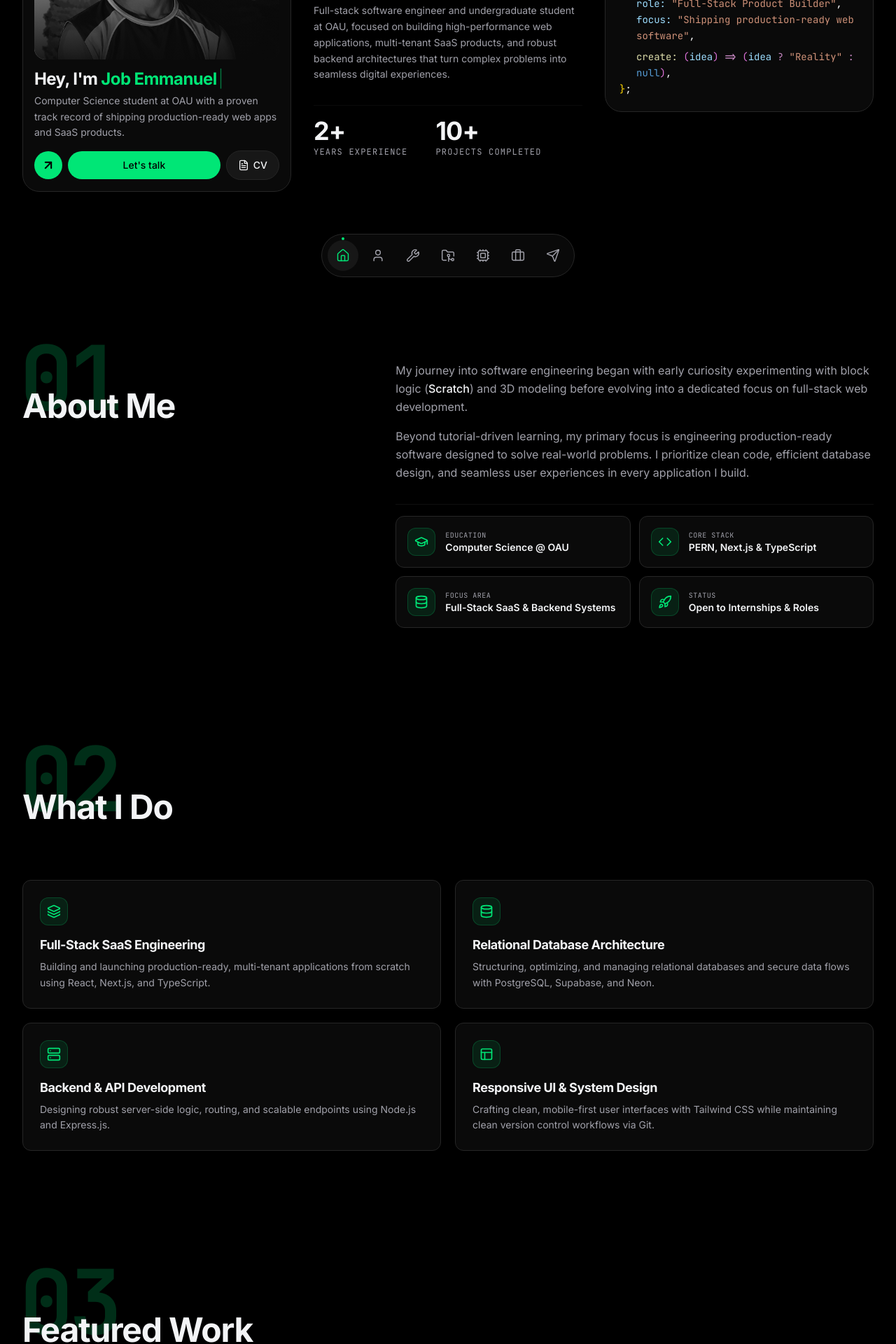
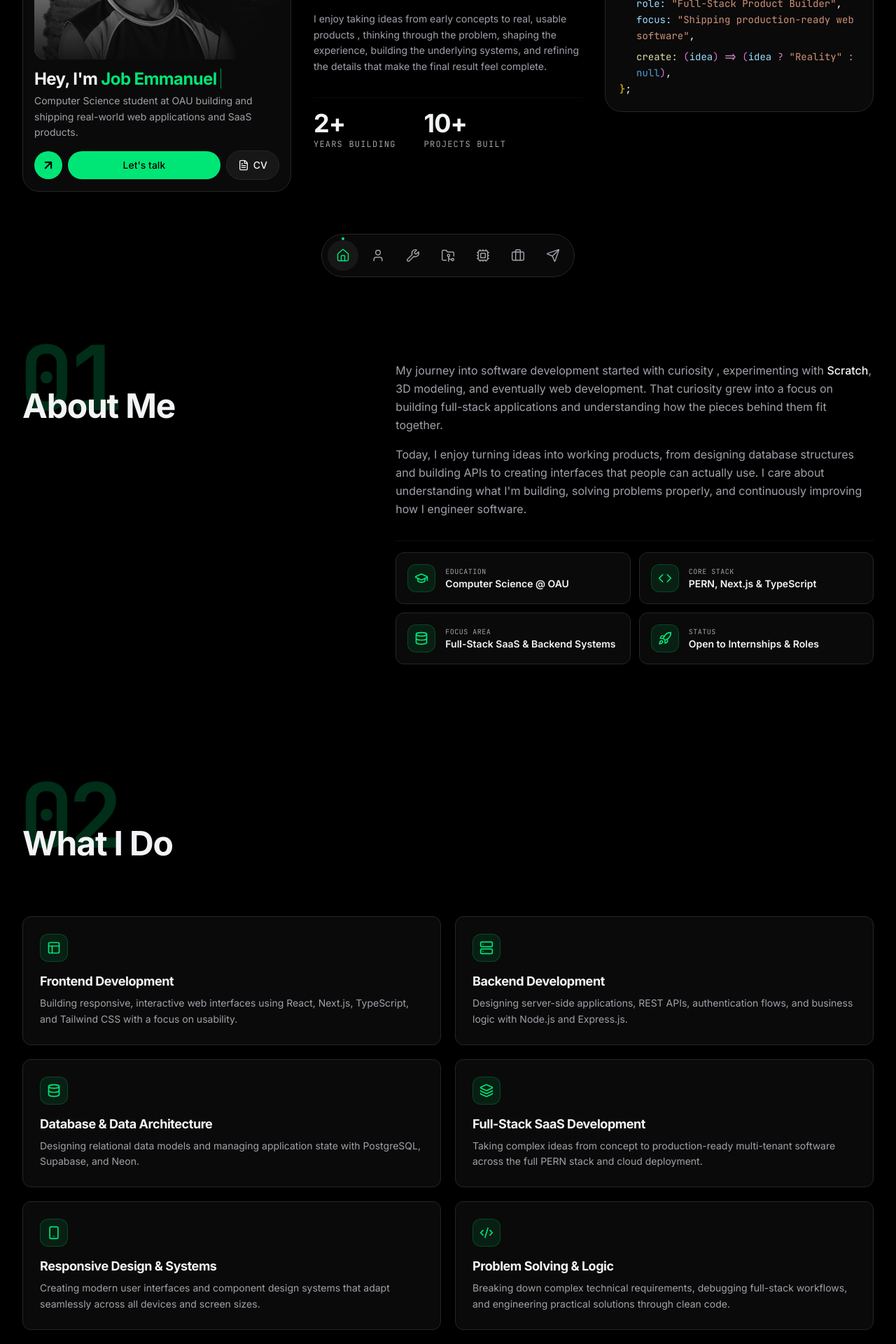
Before and after one commit to Emmanuelkorede/porfolio, a Next.js app: page / in a window 1280 px wide. Shown: the part 380-2300 px from the top of the page at 70% size. Built offline with nearby package versions, Linux system fonts and the light colour scheme; no server answers.

Commit message:
feat : made  chnages to my texts

```diff
--- a/src/components/about/AboutSection.tsx
+++ b/src/components/about/AboutSection.tsx
@@ -93,13 +93,12 @@ export function AboutSection() {
               className="space-y-4 text-muted-foreground font-sans text-sm sm:text-base leading-relaxed"
             >
               <p>
-                My journey into software engineering began with early curiosity experimenting with block logic (
-                <span className="text-foreground font-medium">Scratch</span>) and 3D modeling before evolving into a dedicated focus on full-stack web development.
-              </p>
+                  My journey into software development started with curiosity , experimenting with <span className="text-foreground font-medium">Scratch</span>, 3D modeling, and eventually web development. That curiosity grew into a focus on building full-stack applications and understanding how the pieces behind them fit together.
+                </p>
 
-              <p>
-                Beyond tutorial-driven learning, my primary focus is engineering production-ready software designed to solve real-world problems. I prioritize clean code, efficient database design, and seamless user experiences in every application I build.
-              </p>
+                <p>
+                  Today, I enjoy turning ideas into working products, from designing database structures and building APIs to creating interfaces that people can actually use. I care about understanding what I'm building, solving problems properly, and continuously improving how I engineer software.
+                </p>
             </motion.div>
 
             {/* Animated Highlight Cards */}
--- a/src/components/hero/BioCard.tsx
+++ b/src/components/hero/BioCard.tsx
@@ -90,7 +90,7 @@ export function BioCard() {
           </h1>
 
           <p className="text-xs sm:text-sm text-muted-foreground font-sans leading-relaxed">
-            Computer Science student at OAU with a proven track record of shipping production-ready web apps and SaaS products.
+            Computer Science student at OAU building and shipping real-world web applications and SaaS products.
           </p>
         </div>
 
--- a/src/components/hero/MiddleContent.tsx
+++ b/src/components/hero/MiddleContent.tsx
@@ -52,7 +52,7 @@ export function MiddleContent() {
         </h1>
 
         <p className="mt-4 text-sm lg:text-xs xl:text-sm text-muted-foreground font-sans leading-relaxed max-w-md">
-          Full-stack software engineer and undergraduate student at OAU, focused on building high-performance web applications, multi-tenant SaaS products, and robust backend architectures that turn complex problems into seamless digital experiences.
+          I enjoy taking ideas from early concepts to real, usable products , thinking through the problem, shaping the experience, building the underlying systems, and refining the details that make the final result feel complete.
         </p>
       </div>
 
@@ -63,7 +63,7 @@ export function MiddleContent() {
             2+
           </p>
           <p className="text-[10px] sm:text-xs lg:text-[10px] xl:text-xs font-mono tracking-widest uppercase text-muted-foreground mt-0.5">
-            Years Experience
+            YEARS BUILDING
           </p>
         </div>
 
@@ -72,7 +72,7 @@ export function MiddleContent() {
             10+
           </p>
           <p className="text-[10px] sm:text-xs lg:text-[10px] xl:text-xs font-mono tracking-widest uppercase text-muted-foreground mt-0.5">
-            Projects Completed
+            Projects Built
           </p>
         </div>
       </div>
--- a/src/data/projectsData.ts
+++ b/src/data/projectsData.ts
@@ -10,7 +10,7 @@ export const PROJECTS: Project[] = [
   {
     title: "Ecclesia",
     status: "Live",
-    description: "A multi-tenant church management SaaS designed to streamline attendance tracking, ministry administration, engagement analytics, and member communication.",
+    description: "A multi-tenant church management SaaS for managing attendance, members, ministries, events, analytics, and member communication.",
     stack: ["React", "TypeScript", "Supabase", "PostgreSQL", "Tailwind CSS"],
     liveUrl: "https://ecclesia-church.vercel.app/",
     githubUrl: "https://github.com/Emmanuelkorede/Ecclesia",
@@ -19,7 +19,7 @@ export const PROJECTS: Project[] = [
   {
     title: "BeeMagz CMS",
     status: "Live",
-    description: "A dynamic digital magazine and CMS built for a music video director, featuring a sleek public reader interface and admin dashboard.",
+    description: "A digital magazine and CMS built for a music video director, with a public reader experience and admin dashboard for managing content.",
     stack: [
       "React",
       "TypeScript",
--- a/src/data/whatidoData.ts
+++ b/src/data/whatidoData.ts
@@ -1,30 +1,46 @@
-
-import { Layers, Database, Server, Layout } from "lucide-react";
-
+import { Layout, Server, Database, Layers, Smartphone, Code2 } from "lucide-react";
 
 export const CORE_SKILLS = [
   {
-    title: "Full-Stack SaaS Engineering",
+    number: "01",
+    title: "Frontend Development",
     description:
-      "Building and launching production-ready, multi-tenant applications from scratch using React, Next.js, and TypeScript.",
+      "Building responsive, interactive web interfaces using React, Next.js, TypeScript, and Tailwind CSS with a focus on usability.",
+    icon: Layout,
+  },
+  {
+    number: "02",
+    title: "Backend Development",
+    description:
+      "Designing server-side applications, REST APIs, authentication flows, and business logic with Node.js and Express.js.",
+    icon: Server,
+  },
+  {
+    number: "03",
+    title: "Database & Data Architecture",
+    description:
+      "Designing relational data models and managing application state with PostgreSQL, Supabase, and Neon.",
+    icon: Database,
+  },
+  {
+    number: "04",
+    title: "Full-Stack SaaS Development",
+    description:
+      "Taking complex ideas from concept to production-ready multi-tenant software across the full PERN stack and cloud deployment.",
     icon: Layers,
   },
   {
-    title: "Relational Database Architecture",
+    number: "05",
+    title: "Responsive Design & Systems",
     description:
-      "Structuring, optimizing, and managing relational databases and secure data flows with PostgreSQL, Supabase, and Neon.",
-    icon: Database,
+      "Creating modern user interfaces and component design systems that adapt seamlessly across all devices and screen sizes.",
+    icon: Smartphone,
   },
   {
-    title: "Backend & API Development",
+    number: "06",
+    title: "Problem Solving & Logic",
     description:
-      "Designing robust server-side logic, routing, and scalable endpoints using Node.js and Express.js.",
-    icon: Server,
-  },
-  {
-    title: "Responsive UI & System Design",
-    description:
-      "Crafting clean, mobile-first user interfaces with Tailwind CSS while maintaining clean version control workflows via Git.",
-    icon: Layout,
+      "Breaking down complex technical requirements, debugging full-stack workflows, and engineering practical solutions through clean code.",
+    icon: Code2,
   },
 ] as const;
```
